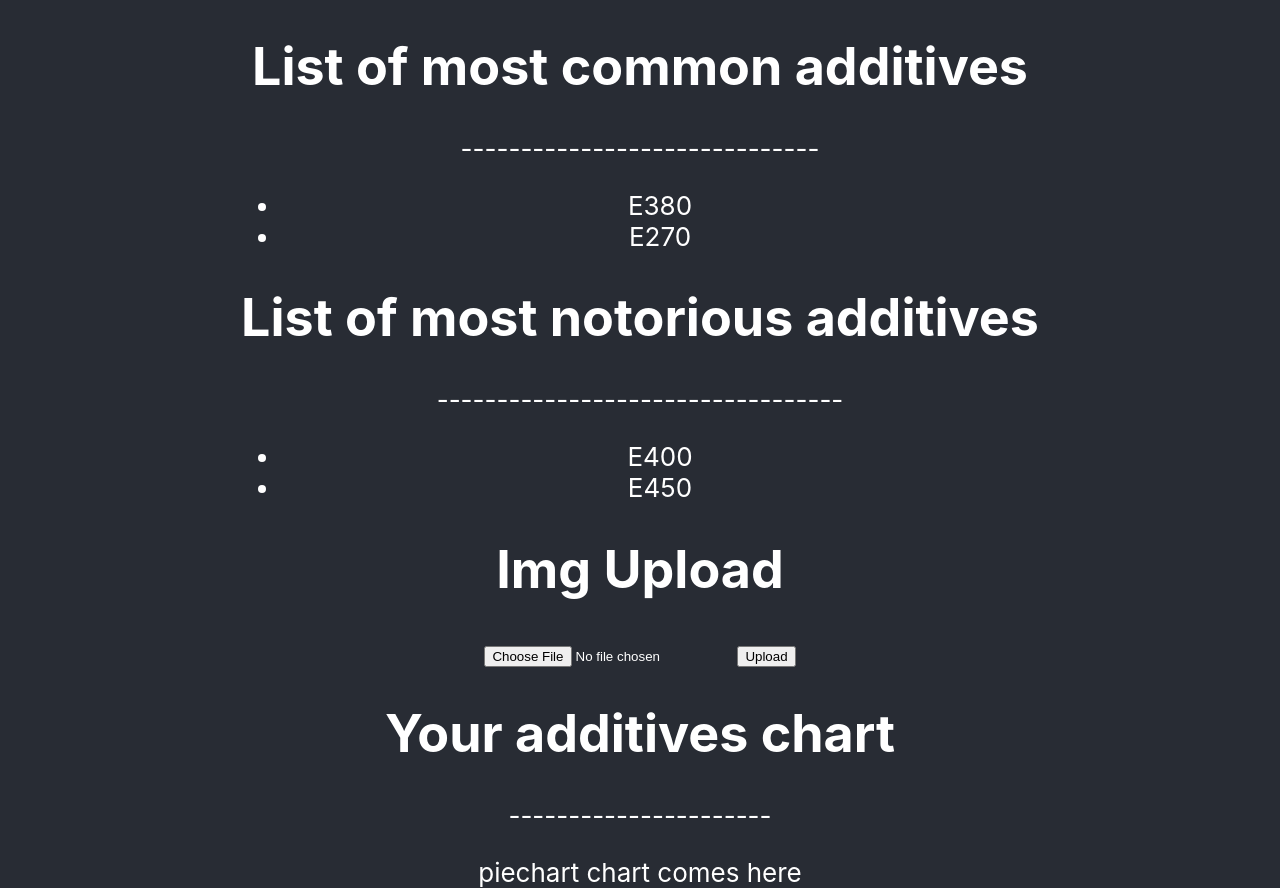
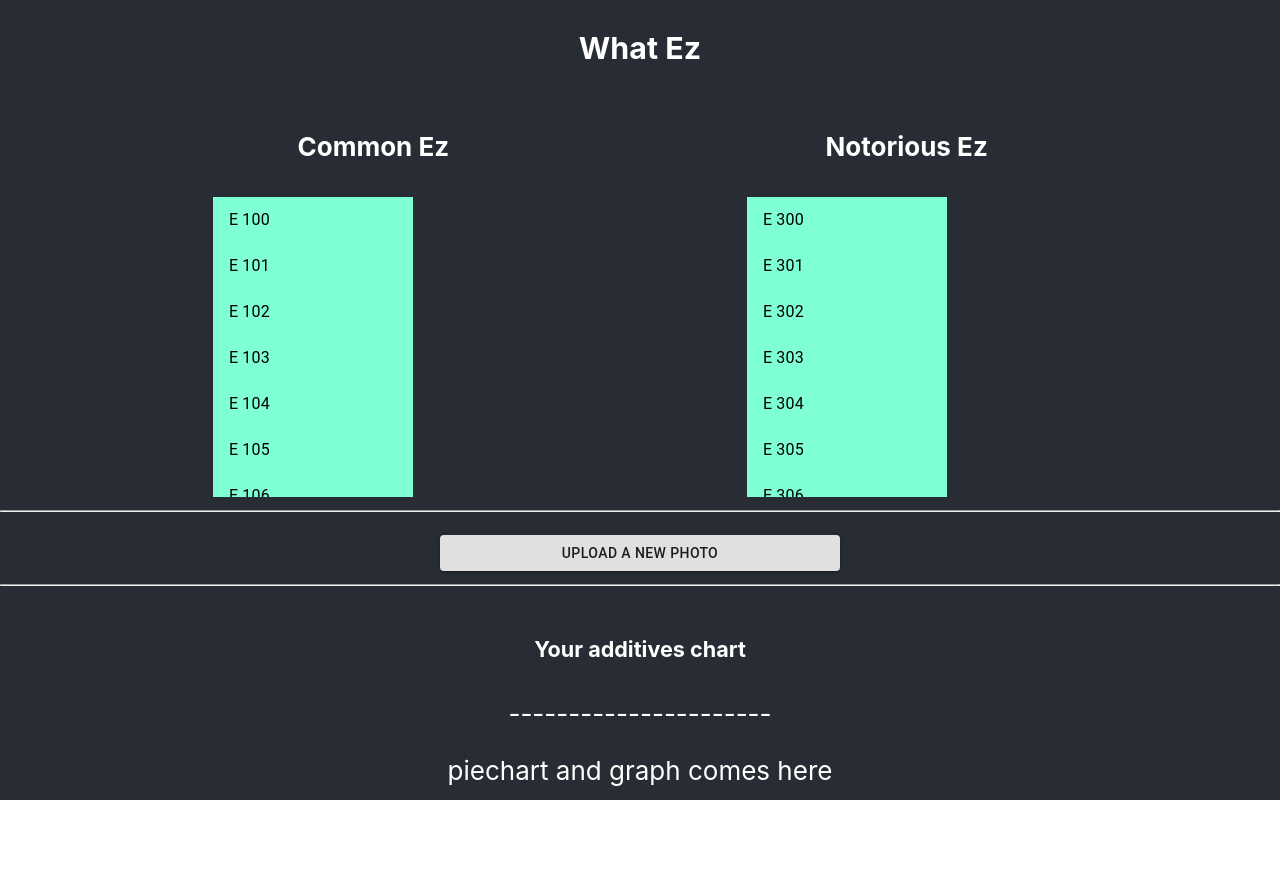
Before and after one commit to Jitgitbit/whatez-client, a React (Create React App) app: page /main in a window 1280 px wide. After the commit the page ends 800 px from the top, so only its background shows below. Built offline with nearby package versions, Linux system fonts and the light colour scheme; the HTML template or start-up script is replaced by a standard one.

Commit message:
some styling

```diff
--- a/package.json
+++ b/package.json
@@ -14,6 +14,7 @@
     "react-router": "^5.1.2",
     "react-router-dom": "^5.1.2",
     "react-scripts": "3.4.0",
+    "react-window": "^1.8.5",
     "redux": "^4.0.5",
     "redux-thunk": "^2.3.0"
   },
--- a/src/App.css
+++ b/src/App.css
@@ -1,5 +1,29 @@
 .App {
   text-align: center;
+  background-color: #282c34;
+  min-height: 100vh;
+  /* height: 100%; */
+  /* width: 100%; */
+  display: flex;
+  flex-direction: column;
+  align-items: center;
+  justify-content: center;
+  font-size: calc(10px + 2vmin);
+  color: white;
+}
+
+/* .App-logo {
+  height: 40vmin;
+  pointer-events: none;
+}
+
+@media (prefers-reduced-motion: no-preference) {
+  .App-logo {
+    animation: App-logo-spin infinite 20s linear;
+  }
+} */
+
+/* .App-header {
   background-color: #282c34;
   min-height: 100vh;
   display: flex;
@@ -8,29 +32,7 @@
   justify-content: center;
   font-size: calc(10px + 2vmin);
   color: white;
-}
-
-.App-logo {
-  height: 40vmin;
-  pointer-events: none;
-}
-
-@media (prefers-reduced-motion: no-preference) {
-  .App-logo {
-    animation: App-logo-spin infinite 20s linear;
-  }
-}
-
-.App-header {
-  background-color: #282c34;
-  min-height: 100vh;
-  display: flex;
-  flex-direction: column;
-  align-items: center;
-  justify-content: center;
-  font-size: calc(10px + 2vmin);
-  color: white;
-}
+} */
 
 .App-link {
   color: #61dafb;
--- a/src/App.js
+++ b/src/App.js
@@ -8,6 +8,7 @@ import HomePage from "./components/HomePage";
 import SignUpPage from "./components/SignUpPage";
 import LogInPage from "./components/LogInPage";
 import MainPageContainer from "./components/MainPage/MainPageContainer";
+import PhotoPageContainer from "./components/PhotoPage/PhotoPageContainer";
 
 
 const baseUrl = "http://localhost:5000";
@@ -20,6 +21,7 @@ export class App extends Component {
       <div className="App">
         <BrowserRouter>
           <Switch>
+            <Route exact path="/photo" component={PhotoPageContainer}/>
             <Route exact path="/signup" component={SignUpPage} />
             <Route exact path="/login" component={LogInPage} />
             <Route exact path="/main" component={MainPageContainer}/>
--- a/src/components/HomePage.jsx
+++ b/src/components/HomePage.jsx
@@ -15,7 +15,7 @@ class HomePage extends Component {
             height: "200px"
           }}
         >
-          <h2>Welcome to What-Ez</h2>
+          <h2>Welcome to What Ez</h2>
           <div
             style={{
               display: "flex",
--- a/src/components/MainPage/MainPageChart.jsx
+++ b/src/components/MainPage/MainPageChart.jsx
@@ -3,9 +3,9 @@ import React from 'react'
 export default function MainPageChart() {
   return (
     <div>
-      <h1>Your additives chart</h1>
+      <h5>Your additives chart</h5>
       <p>----------------------</p>
-      piechart chart comes here
+      piechart and graph comes here
     </div>
   )
 }
--- a/src/components/MainPage/MainPageCommonList.jsx
+++ b/src/components/MainPage/MainPageCommonList.jsx
@@ -1,14 +1,52 @@
-import React from 'react'
+import React from 'react';
+import PropTypes from 'prop-types';
+import { makeStyles } from '@material-ui/core/styles';
+import ListItem from '@material-ui/core/ListItem';
+import ListItemText from '@material-ui/core/ListItemText';
+import { FixedSizeList } from 'react-window';
+
+const useStyles = makeStyles(theme => ({
+  root: {
+    width: '100%',
+    height: 300,
+    maxWidth: 200,
+    // backgroundColor: theme.palette.background.paper,
+    backgroundColor: 'aquamarine',
+    color: 'black'
+  },
+}));
+
+function renderRow(props) {
+  const { index, style } = props;
+
+  return (
+    <ListItem button style={style} key={index}>
+      {/* <ListItemText primary={`Item ${index + 1}`} /> */}
+      <ListItemText primary={`E ${index + 100}`} />
+    </ListItem>
+  );
+}
+
+renderRow.propTypes = {
+  index: PropTypes.number.isRequired,
+  style: PropTypes.object.isRequired,
+};
+//  const renderRow = {
+//   item1: "E400"
+// }
 
 export default function MainPageCommonList() {
+  const classes = useStyles();
+
   return (
     <div>
-      <h1>List of most common additives</h1>
-      <p>------------------------------</p>
-      <ul>
-        <li>E380</li>
-        <li>E270</li>
-      </ul>
+      <h4>Common Ez</h4>
+      <div className={classes.root}>
+        <FixedSizeList height={300} width={200} itemSize={46} itemCount={200}>
+          {renderRow}
+
+        </FixedSizeList>
+      </div>
     </div>
-  )
+  );
 }
--- a/src/components/MainPage/MainPageContainer.jsx
+++ b/src/components/MainPage/MainPageContainer.jsx
@@ -1,16 +1,89 @@
-import React from 'react'
+import React, {Component} from 'react'
 import MainPageCommonList from './MainPageCommonList'
 import MainPageNotoriousList from './MainPageNotoriousList'
 import MainPageChart from './MainPageChart'
-import PhotoPageContainer from '../PhotoPage/PhotoPageContainer'
+// import PhotoPageContainer from '../PhotoPage/PhotoPageContainer'
+import { Card, Button } from "@material-ui/core";
 
-export default function MainPageContainer() {
-  return (
-    <div>
-      <MainPageCommonList/>
-      <MainPageNotoriousList/>
-      <PhotoPageContainer/>
-      <MainPageChart/>
-    </div>
-  )
+import { withStyles } from '@material-ui/core/styles';
+// import Paper from '@material-ui/core/Paper';
+import Grid from '@material-ui/core/Grid';
+
+const styles = theme => ({
+    root: {
+    flexGrow: 1,
+    // height : '100%',
+    // width: '100%'
+  },
+// paper: {
+//   padding: theme.spacing.unit * 2,
+//   textAlign: 'center',
+//   color: theme.palette.text.secondary,
+// },
+});
+
+// export default function MainPageContainer() {
+//   return (
+//     <div>
+//       <div>
+//         <h1>What Ez</h1>
+//         <hr/>
+//       </div>
+//       <MainPageCommonList/>
+//       <MainPageNotoriousList/>
+//       <PhotoPageContainer/>
+//       <MainPageChart/>
+//     </div>
+//   )
+// }
+
+class MainPageContainer extends Component {
+  render() {
+    const { classes } = this.props;
+
+    return (
+      <div className={classes.root}>
+        {/* <div>
+          <h1>What Ez</h1>
+          <hr/>
+        </div> */}
+        <Grid container spacing={24}>
+          <Grid item xs={12}>
+            <h3>What Ez</h3>
+          </Grid>
+          <Grid item xs={2}>
+            {/* <Paper className={classes.paper}>xs=6</Paper> */}
+          </Grid>
+          <Grid item xs={3} >
+            <MainPageCommonList/>
+          </Grid>
+          <Grid item xs={2}>
+          </Grid>
+          <Grid item xs={3}>
+            <MainPageNotoriousList/>
+            {/* <Paper className={classes.paper}>xs=6</Paper> */}
+          </Grid>
+          <Grid item xs={2}>
+          </Grid>
+          <Grid item xs={12}>
+            {/* <PhotoPageContainer/> */}
+            <hr/>
+            <Button
+              variant='contained'
+              style={{ marginTop: "10px", width: "400px" }}
+              onClick={() => this.props.history.push("/photo")}
+            >
+              Upload a new photo
+            </Button>
+            <hr/>
+          </Grid>
+          <Grid item xs={12}>
+            <MainPageChart/>
+          </Grid>
+        </Grid>
+      </div>
+    );
+  }
 }
+
+export default withStyles(styles)(MainPageContainer);
--- a/src/components/MainPage/MainPageNotoriousList.jsx
+++ b/src/components/MainPage/MainPageNotoriousList.jsx
@@ -1,14 +1,52 @@
-import React from 'react'
+import React from 'react';
+import PropTypes from 'prop-types';
+import { makeStyles } from '@material-ui/core/styles';
+import ListItem from '@material-ui/core/ListItem';
+import ListItemText from '@material-ui/core/ListItemText';
+import { FixedSizeList } from 'react-window';
+
+const useStyles = makeStyles(theme => ({
+  root: {
+    width: '100%',
+    height: 300,
+    maxWidth: 200,
+    // backgroundColor: theme.palette.background.paper,
+    backgroundColor: 'aquamarine',
+    color: 'black',
+  },
+}));
+
+function renderRow(props) {
+  const { index, style } = props;
+
+  return (
+    <ListItem button style={style} key={index}>
+      {/* <ListItemText primary={`Item ${index + 1}`} /> */}
+      <ListItemText primary={`E ${index + 300}`} />
+    </ListItem>
+  );
+}
+
+renderRow.propTypes = {
+  index: PropTypes.number.isRequired,
+  style: PropTypes.object.isRequired,
+};
+//  const renderRow = {
+//   item1: "E400"
+// }
 
 export default function MainPageNotoriousList() {
+  const classes = useStyles();
+
   return (
     <div>
-      <h1>List of most notorious additives</h1>
-      <p>----------------------------------</p>
-      <ul>
-        <li>E400</li>
-        <li>E450</li>
-      </ul>
+      <h4>Notorious Ez</h4>
+      <div className={classes.root}>
+        <FixedSizeList height={300} width={200} itemSize={46} itemCount={200}>
+          {renderRow}
+
+        </FixedSizeList>
+      </div>
     </div>
-  )
+  );
 }
--- a/src/components/PhotoPage/UploaderForm.jsx
+++ b/src/components/PhotoPage/UploaderForm.jsx
@@ -1,4 +1,6 @@
 import React from 'react'
+import { Card, Button, TextField } from "@material-ui/core";
+
 import axios, { post } from 'axios';
 
 class UploaderForm extends React.Component {
@@ -36,11 +38,63 @@ class UploaderForm extends React.Component {
 //action="/upload" for the form?
   render() {
     return (
-      <form onSubmit={this.onFormSubmit} method="POST" encType="multipart/form-data">
-        <h1>Img Upload</h1>
-        <input type="file" onChange={this.onChange} name="avatar"/>
-        <button type="submit">Upload</button>
-      </form>
+      // <form onSubmit={this.onFormSubmit} method="POST" encType="multipart/form-data">
+      //   <h3>Img Upload</h3>
+      //   <input type="file" onChange={this.onChange} name="avatar"/>
+      //   <button type="submit">Upload</button>
+      // </form>
+      <>
+      <Card
+        variant='elevation'
+        style={{
+          display: "flex",
+          flexDirection: "column",
+          padding: "30px",
+          width: "400px",
+          height: "200px"
+        }}
+      >
+        <h4>Img Upload</h4>
+        <form
+          noValidate
+          onSubmit={this.onFormSubmit}
+          method="POST" encType="multipart/form-data"
+          style={{
+            display: "flex",
+            flexDirection: "column",
+            alignItems: "center"
+          }}
+        >
+          <TextField
+            onChange={this.onChange}
+            type='file'
+            name='avatar'
+            variant='filled'
+          />
+          <div style={{ display: "flex" }}>
+            <Button
+              variant='contained'
+              color='primary'
+              type='submit'
+              style={{
+                marginRight: "10px",
+                marginTop: "10px",
+                width: "100px"
+              }}
+            >
+              Upload
+            </Button>
+            <Button
+              variant='contained'
+              style={{ marginTop: "10px", width: "100px" }}
+              onClick={() => this.props.history.push("/main")}
+            >
+              Cancel
+            </Button>
+          </div>
+        </form>
+      </Card>
+    </>
    )
   }
 }
--- a/src/components/SignUpPage.jsx
+++ b/src/components/SignUpPage.jsx
@@ -37,7 +37,7 @@ export class SignUpPage extends Component {
 
   render() {
     return (
-      <>
+<>
         <Card
           variant='elevation'
           style={{
```
Also changed, not shown: 2 other files (tests, documents, lock files or other folders).
